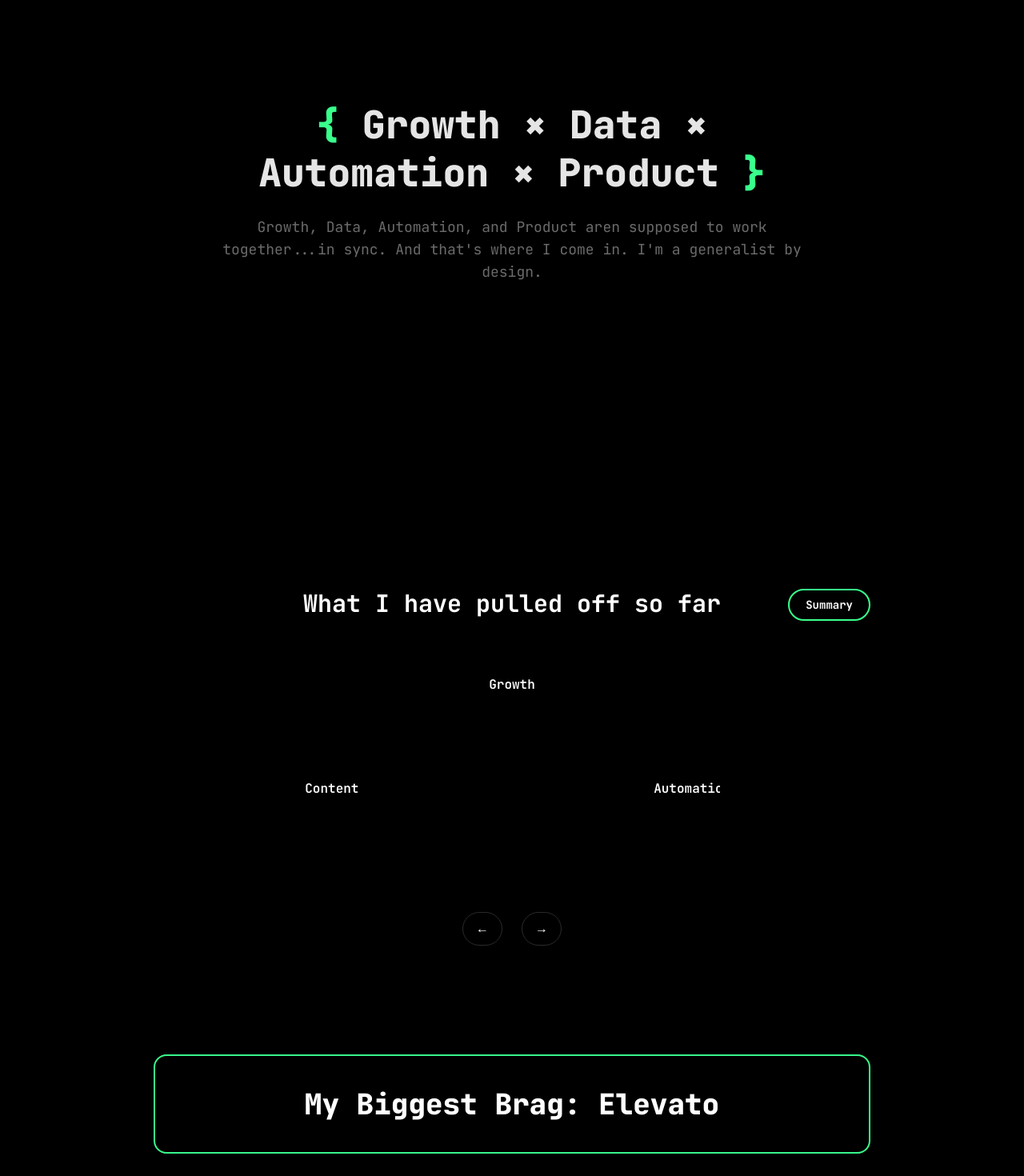
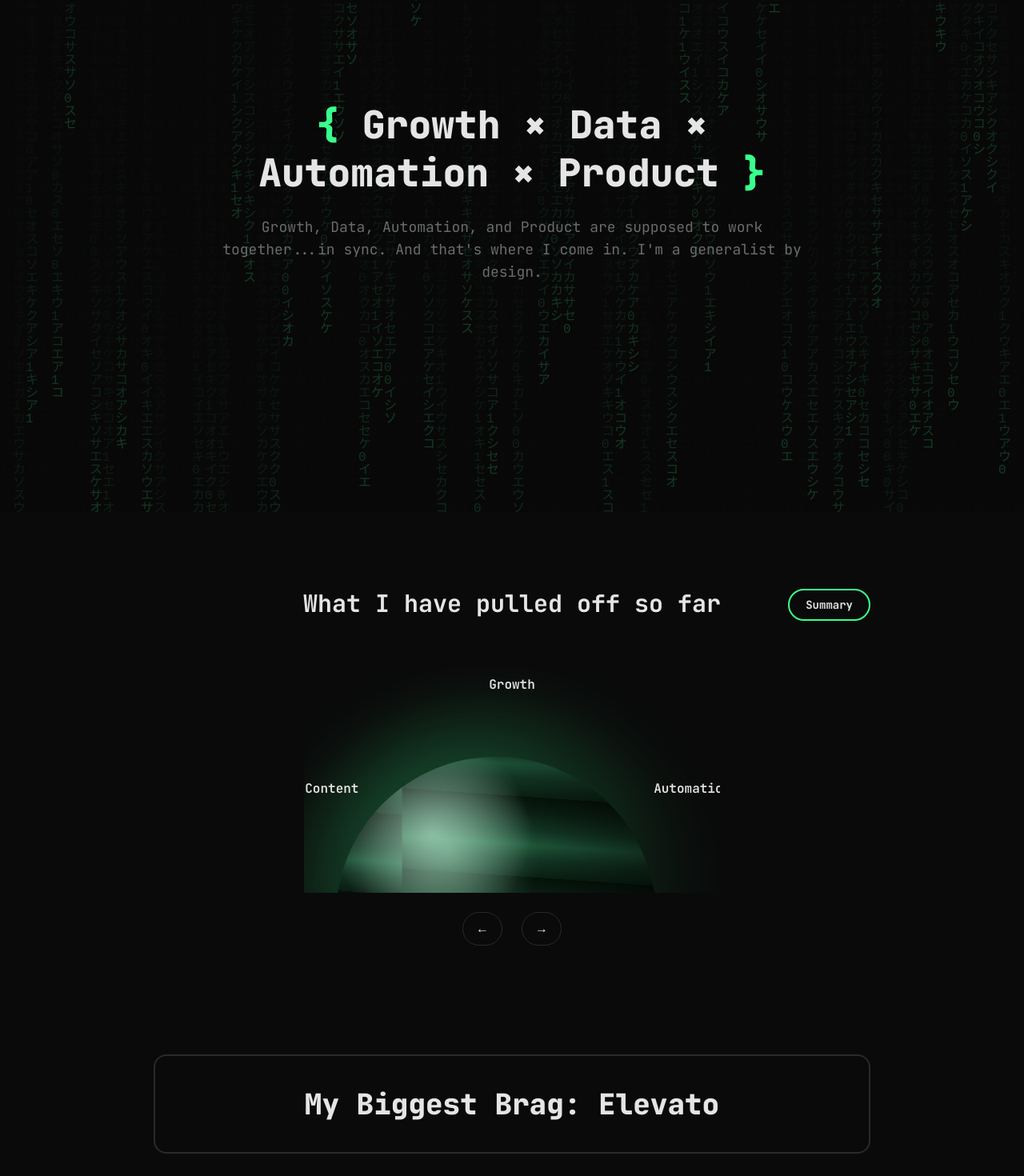
Before and after one commit to abel-rosnovski/resume-OS, a Next.js app: page / in a window 1280 px wide. Shown: the part 160-1630 px from the top of the page at 80% size. Built offline with nearby package versions, Linux system fonts and the light colour scheme.

Commit message:
Add Automation, Research, and About pages with bento grid layout

```diff
--- a/app/content/page.js
+++ b/app/content/page.js
@@ -1,9 +1,39 @@
 import PageShell from "../../components/PageShell";
+import SectionHeading from "../../components/ui/SectionHeading";
+import OtherWorksGallery from "../../components/OtherWorksGallery";
+import LinkList from "../../components/LinkList";
 
 export default function ContentPage() {
   return (
-    <PageShell>
-      <h1 className="text-3xl font-bold">Content — content coming soon</h1>
+    <PageShell align="top">
+      <div className="w-full">
+        <SectionHeading className="mb-6">Content</SectionHeading>
+
+        <p className="text-muted text-sm mb-4">Instagram Posts</p>
+        <OtherWorksGallery
+          items={[
+            { label: "Post 1" },
+            { label: "Post 2" },
+            { label: "Post 3" },
+          ]}
+        />
+
+        <SectionHeading className="mt-14 mb-4">Medium Articles</SectionHeading>
+        <LinkList
+          links={[
+            { title: "Film Analysis", url: "https://medium.com/@abelinaempire/a-six-minute-textbook-analyzing-the-iconic-opening-scene-of-the-godfather-f55a5dc36d46" },
+            { title: "Philosophy", url: "https://medium.com/@abelinaempire/the-eyes-i-borrow-from-cinema-8bd8c6b77b59" },
+          ]}
+        />
+
+        <SectionHeading className="mt-14 mb-4">LinkedIn Posts</SectionHeading>
+        <LinkList
+          links={[
+            { title: "Data Visualisation", url: "https://lnkd.in/p/gsmQXC34" },
+            { title: "Growth", url: "https://lnkd.in/p/gFecPbdk" },
+          ]}
+        />
+      </div>
     </PageShell>
   );
 }
--- a/app/experience/page.js
+++ b/app/experience/page.js
@@ -1,9 +1,47 @@
 import PageShell from "../../components/PageShell";
+import SectionHeading from "../../components/ui/SectionHeading";
+import ExperienceCard from "../../components/ExperienceCard";
 
 export default function ExperiencePage() {
   return (
-    <PageShell>
-      <h1 className="text-3xl font-bold">Experience — content coming soon</h1>
+    <PageShell align="top">
+      <div className="w-full">
+        <SectionHeading className="mb-6">Work Experience</SectionHeading>
+
+        <p className="text-muted text-base md:text-lg leading-relaxed max-w-2xl mb-10">
+          This is where I become a true generalist. I&apos;ve worked across
+          multiple departments, and paired with my education, it&apos;s given me
+          a genuinely diverse foundation.
+        </p>
+
+        <div className="grid grid-cols-1 md:grid-cols-2 gap-5">
+          <ExperienceCard
+            role="Market Research Intern"
+            company="Arthashastra Intelligence"
+            type="B2B Consultancy"
+          />
+          <ExperienceCard
+            role="Consulting Intern"
+            company="Zinnov Management Consultancy"
+            type="GCC Business Consultants"
+          />
+          <ExperienceCard
+            role="Technical Content Writer & Researcher"
+            company="Drone Script"
+            type="B2B Marketing Agency"
+          />
+          <ExperienceCard
+            role="Growth Hacker"
+            company="Elevato"
+            type="D2C E-commerce Brand"
+          />
+          <ExperienceCard
+            role="Freelance Investment Pitch Deck Creator"
+            company="Independent"
+            type="Freelance"
+          />
+        </div>
+      </div>
     </PageShell>
   );
 }
--- a/app/globals.css
+++ b/app/globals.css
@@ -30,3 +30,20 @@ body {
   background: var(--accent);
   color: var(--background);
 }
+
+@keyframes spin-texture {
+  from {
+    background-position: 0 0;
+  }
+  to {
+    background-position: 0 -300px;
+  }
+}
+@keyframes band-drift {
+  from {
+    background-position: 0 0;
+  }
+  to {
+    background-position: 300px 0;
+  }
+}
--- a/app/page.js
+++ b/app/page.js
@@ -2,14 +2,18 @@ import Hero from "../components/Hero";
 import RotatingCircle from "../components/RotatingCircle";
 import BiggestBrag from "../components/BiggestBrag";
 import InfoLinks from "../components/InfoLinks";
+import MatrixRain from "../components/MatrixRain";
 
 export default function Home() {
   return (
-    <main className="min-h-screen bg-black text-white relative">
-      <Hero />
-      <RotatingCircle />
-      <BiggestBrag />
-      <InfoLinks />
+    <main className="min-h-screen bg-background text-foreground relative">
+      <MatrixRain />
+      <div className="relative z-10">
+        <Hero />
+        <RotatingCircle />
+        <BiggestBrag />
+        <InfoLinks />
+      </div>
     </main>
   );
 }
--- a/components/BiggestBrag.js
+++ b/components/BiggestBrag.js
@@ -9,7 +9,7 @@ export default function BiggestBrag() {
     <section className="px-6 py-10">
       <button
         onClick={() => router.push("/elevato")}
-        className="w-full max-w-4xl mx-auto block text-center border-2 border-accent rounded-2xl py-10 px-6 hover:bg-accent hover:text-background transition-colors"
+        className="w-full max-w-4xl mx-auto block text-center border-2 border-border rounded-2xl py-10 px-6 hover:border-white transition-colors"
       >
         <h2 className="text-2xl md:text-4xl font-extrabold">
           My Biggest Brag: Elevato
--- /dev/null
+++ b/components/ExperienceCard.js
@@ -0,0 +1,13 @@
+import Tag from "./ui/Tag";
+
+export default function ExperienceCard({ role, company, type }) {
+  return (
+    <div className="border border-border rounded-xl p-6 hover:border-accent transition-colors">
+      <p className="text-lg font-bold text-foreground">{role}</p>
+      <p className="text-accent text-sm font-semibold mt-1">{company}</p>
+      <div className="mt-4">
+        <Tag>{type}</Tag>
+      </div>
+    </div>
+  );
+}
--- a/components/Hero.js
+++ b/components/Hero.js
@@ -11,7 +11,7 @@ export default function Hero() {
           <span className="text-accent">{"}"}</span>
         </h1>
         <p className="mt-6 text-base md:text-lg text-muted">
-          Growth, Data, Automation, and Product aren supposed to work together...in sync. And
+          Growth, Data, Automation, and Product are supposed to work together...in sync. And
           that&apos;s where I come in. I&apos;m a generalist by design.
         </p>
       </div>
--- /dev/null
+++ b/components/LinkList.js
@@ -0,0 +1,22 @@
+export default function LinkList({ links }) {
+  return (
+    <div className="space-y-3">
+      {links.map((link, i) => (
+        <a
+          key={i}
+          href={link.url}
+          target="_blank"
+          rel="noopener noreferrer"
+          className="flex items-center justify-between border border-border rounded-lg px-5 py-4 hover:border-accent transition-colors group"
+        >
+          <span className="text-foreground group-hover:text-accent transition-colors">
+            {link.title}
+          </span>
+          <span className="text-muted group-hover:text-accent transition-colors">
+            ↗
+          </span>
+        </a>
+      ))}
+    </div>
+  );
+}
--- /dev/null
+++ b/components/MatrixRain.js
@@ -0,0 +1,57 @@
+"use client";
+
+import { useEffect, useRef } from "react";
+
+export default function MatrixRain() {
+  const canvasRef = useRef(null);
+
+  useEffect(() => {
+    const canvas = canvasRef.current;
+    const ctx = canvas.getContext("2d");
+
+    function resize() {
+      canvas.width = window.innerWidth;
+      canvas.height = window.innerHeight;
+    }
+    resize();
+    window.addEventListener("resize", resize);
+
+    const chars = "01アイウエオカキクケコサシスセソ";
+    const fontSize = 16;
+    let columns = Math.floor(canvas.width / fontSize);
+    let drops = new Array(columns).fill(1);
+
+    function draw() {
+      // fading trail effect
+      ctx.fillStyle = "rgba(10, 10, 10, 0.08)";
+      ctx.fillRect(0, 0, canvas.width, canvas.height);
+
+      ctx.fillStyle = "#39ff8c";
+      ctx.font = `${fontSize}px monospace`;
+
+      for (let i = 0; i < drops.length; i++) {
+        const char = chars[Math.floor(Math.random() * chars.length)];
+        ctx.fillText(char, i * fontSize, drops[i] * fontSize);
+
+        if (drops[i] * fontSize > canvas.height && Math.random() > 0.975) {
+          drops[i] = 0;
+        }
+        drops[i]++;
+      }
+    }
+
+    const interval = setInterval(draw, 50);
+
+    return () => {
+      clearInterval(interval);
+      window.removeEventListener("resize", resize);
+    };
+  }, []);
+
+  return (
+    <canvas
+      ref={canvasRef}
+      className="fixed inset-0 pointer-events-none opacity-20"
+    />
+  );
+}
--- /dev/null
+++ b/components/PlanetGlow.js
@@ -0,0 +1,74 @@
+export default function PlanetGlow({ rotation = 0 }) {
+  const shift = Math.max(-30, Math.min(30, rotation * 0.15));
+  const centerOffset = -20; // negative moves left, positive moves right — adjust as needed
+  const bandShift = rotation * 0.5; // ties band drift to your drag/rotation
+
+  return (
+    <div
+      className="absolute left-1/2 pointer-events-none"
+      style={{
+        bottom: -230,
+        width: 400,
+        height: 400,
+        transform: `translateX(calc(-50% + ${shift + centerOffset}px))`,
+        transition: "transform 0.3s ease-out",
+      }}
+    >
+      {/* outer atmosphere glow */}
+      <div
+        className="absolute inset-0 rounded-full"
+        style={{
+          background:
+            "radial-gradient(circle at 40% 35%, rgba(57,255,140,0.35) 0%, rgba(57,255,140,0.1) 45%, transparent 70%)",
+          filter: "blur(30px)",
+          transform: "scale(1.3)",
+        }}
+      />
+
+      {/* sphere body */}
+      <div
+        className="absolute inset-0 rounded-full overflow-hidden"
+        style={{
+          boxShadow:
+            "inset -50px -50px 90px rgba(0,0,0,0.7), inset 20px 20px 40px rgba(150,255,200,0.12)",
+        }}
+      >
+        {/* the color bands themselves, drifting horizontally with rotation */}
+        <div
+          className="absolute animate-[band-drift_14s_linear_infinite]"
+          style={{
+            inset: "-10%",
+            backgroundImage: `repeating-linear-gradient(
+              4deg,
+              #0a1f14 0px,
+              #123422 22px,
+              #1d5236 40px,
+              #123422 58px,
+              #0a1f14 80px,
+              #051209 100px
+            )`,
+            transform: `translateX(${bandShift}px)`,
+          }}
+        />
+
+        {/* spherical shading on top, to curve the bands visually */}
+        <div
+          className="absolute inset-0"
+          style={{
+            background:
+              "radial-gradient(circle at 35% 30%, rgba(150,255,200,0.35) 0%, transparent 30%, rgba(0,0,0,0.55) 75%)",
+          }}
+        />
+
+        {/* directional highlight sheen */}
+        <div
+          className="absolute inset-0"
+          style={{
+            background:
+              "radial-gradient(circle at 30% 24%, rgba(220,255,235,0.5) 0%, transparent 30%)",
+          }}
+        />
+      </div>
+    </div>
+  );
+}
--- a/components/RotatingCircle.js
+++ b/components/RotatingCircle.js
@@ -3,6 +3,7 @@
 import { useState, useRef } from "react";
 import { useRouter } from "next/navigation";
 import SectionHeading from "./ui/SectionHeading";
+import PlanetGlow from "./PlanetGlow";
 // ...
 <SectionHeading className="text-center justify-center">
   What I have pulled off so far
@@ -78,6 +79,7 @@ export default function RotatingCircle() {
         onPointerUp={handlePointerUp}
         onPointerLeave={handlePointerUp}
       >
+                <PlanetGlow rotation={rotation} />
         {ITEMS.map((item, i) => {
           const angleDeg = baseAngles[i] + rotation;
           const angleRad = (angleDeg * Math.PI) / 180;
```
